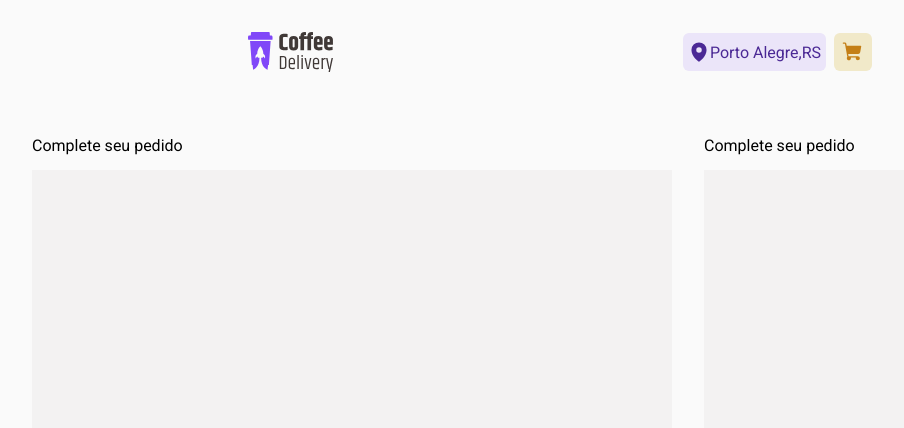
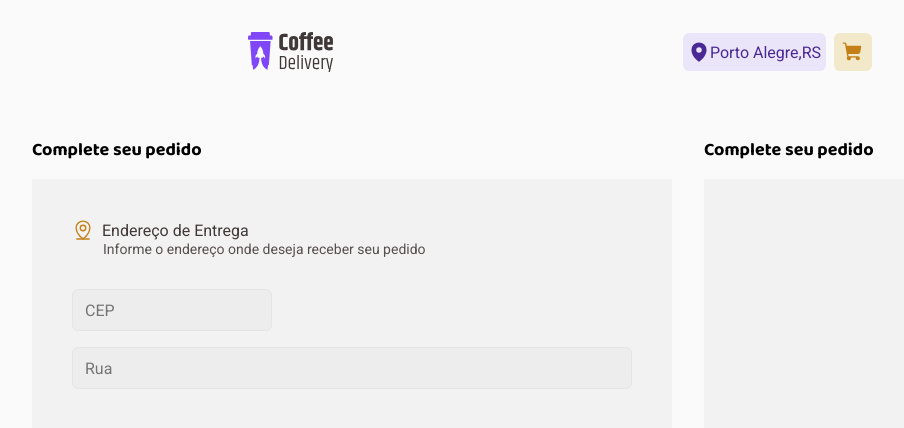
Before and after one commit to CarlosEduardoDeev/CoffeComerce, a React (Vite) app: page /cart in a window 1280 px wide. Shown: the top 428 px of the page, without its empty margins (48-952 px from the left). Built offline with nearby package versions, Linux system fonts and the light colour scheme.

Commit message:
Context Funcionando !

```diff
--- a/src/App.tsx
+++ b/src/App.tsx
@@ -3,19 +3,21 @@ import { defaultTheme } from './Style/Theme/Default'
 import {Router} from '../Router'
 import {BrowserRouter} from 'react-router-dom'
 import { GlobalStyle } from './Style/GlobalStyle/Global'
+import { CoffeContextProvider } from './Contexts/CoffeContext'
 
 
 
 
 function App() {
   return (
+    <CoffeContextProvider>
       <BrowserRouter>
         <ThemeProvider theme={defaultTheme}>
         <Router/>
         <GlobalStyle/>
         </ThemeProvider>
       </BrowserRouter>
-
+    </CoffeContextProvider>
   )
 }
 
--- a/src/Components/Card/index.tsx
+++ b/src/Components/Card/index.tsx
@@ -1,7 +1,8 @@
 import { TypeContainer,CardContainer,ButtonShopCart, DescriptionCoffee, TitleCoffe, TitleTypeCoffeeCard,PriceAndAmountContainer, CounterContainer } from "./style";
 import {Plus,Minus,ShoppingCartSimple} from 'phosphor-react'
-import { useState } from "react";
-import { coffees } from "../../Contexts/Context";
+import { useContext, useState } from "react";
+import { CoffeContext } from "../../Contexts/CoffeContext";
+
 
 interface CoffesProps {
   id: string;
@@ -21,7 +22,7 @@ export function Card({name,description,type,image,id,typeduo,typetrio,price}: Co
   const [shopingBuy,setShopingBuy] = useState([] as any)
   const [contadorAmount,setContadorAmount] = useState(0)
 
-
+  const {coffees} =useContext(CoffeContext)
 
   const idCoffes = id
   function funcContadorPlus(){
@@ -49,7 +50,7 @@ export function Card({name,description,type,image,id,typeduo,typetrio,price}: Co
   }
 
 
-  const typeduocontainer = typeduo
+
 
 
 
--- /dev/null
+++ b/src/Contexts/CoffeContext.tsx
@@ -0,0 +1,197 @@
+import { ReactNode, createContext } from "react";
+import {v4 as uuidv4} from 'uuid'
+import Coffee1 from '../../src/assets/CoffeTypes/Coffee1.svg'
+import Coffee2 from '../../src/assets/CoffeTypes/Coffee2.svg'
+import Coffee3 from '../../src/assets/CoffeTypes/Coffee3.svg'
+import Coffee4 from '../../src/assets/CoffeTypes/Coffee4.svg'
+import Coffee5 from '../../src/assets/CoffeTypes/Coffee5.svg'
+import Coffee6 from '../../src/assets/CoffeTypes/Coffee6.svg'
+import Coffee7 from '../../src/assets/CoffeTypes/Coffee7.svg'
+import Coffee8 from '../../src/assets/CoffeTypes/Coffee8.svg'
+import Coffee9 from '../../src/assets/CoffeTypes/Coffee9.svg'
+import Coffee10 from '../../src/assets/CoffeTypes/Coffee10.svg'
+import Coffee11 from '../../src/assets/CoffeTypes/Coffee11.svg'
+import Coffee12 from '../../src/assets/CoffeTypes/Coffee12.svg'
+import Coffee13 from '../../src/assets/CoffeTypes/Coffee13.svg'
+import Coffee14 from '../../src/assets/CoffeTypes/Coffee14.svg'
+
+    interface CoffesProps {
+    id: string;
+    name: string;
+    type: string;
+    typeduo?: string;
+    typetrio?: string;
+    description: string,
+    amount: string | any;
+    image: string | any;
+    price:string | any;
+  }
+
+
+
+    interface CoffeeContextType {
+        coffees:CoffesProps[];
+
+    }
+    interface ChildrenProps{
+        children:ReactNode
+    }
+
+
+export const CoffeContext = createContext({} as CoffeeContextType)
+
+
+export function CoffeContextProvider({children}:ChildrenProps){
+
+     const coffees = [
+        {
+            id:uuidv4(),
+            image:Coffee1,
+            name:"Expresso Tradicional",
+            type:"TRADICIONAL",
+            amount:0,
+            price:"9,90",
+            description:"O tradicional café feito com água quente e grãos moídos"
+
+        },
+         {
+             id:uuidv4(),
+             image:Coffee2,
+             name:"Expresso Americano",
+             type:"TRADICIONAL",
+             amount:0,
+             price:"9,90",
+             description:"Expresso diluído, menos intenso que o tradicional"
+
+         },
+         {
+             id:uuidv4(),
+             image:Coffee3,
+             name:"Expresso Cremoso",
+             type:"TRADICIONAL",
+             amount:0,
+             price:"9,90",
+             description:"Café expresso tradicional com espuma cremosa"
+
+         },
+         {
+             id:uuidv4(),
+             image:Coffee4,
+             name:"Expresso Gelado",
+             type:"TRADICIONAL",
+             typeduo:"GELADO",
+             amount:0,
+             price:"9,90",
+             description:"Bebida preparada com café expresso e cubos de gelo"
+
+         },
+         {
+             id:uuidv4(),
+             image:Coffee5,
+             name:"Café com Leite",
+             type:"TRADICIONAL",
+             typeduo:"COM LEITE",
+             amount:0,
+             price:"9,90",
+             description:"Meio a meio de expresso tradicional com leite vaporizado"
+
+         },
+         {
+             id:uuidv4(),
+             image:Coffee6,
+             name:"Latte",
+             typeduo:"COM LEITE",
+             type:"TRADICIONAL",
+             price:"9,90",
+             description:"Uma dose de café expresso com o dobro de leite e espuma cremosa"
+
+         },
+         {
+             id:uuidv4(),
+             image:Coffee7,
+             name:"Capuccino",
+             typeduo:"COM LEITE",
+             type:"TRADICIONAL",
+             price:"9,90",
+             description:"Bebida com canela feita de doses iguais de café, leite e espuma"
+
+         },
+         {
+             id:uuidv4(),
+             image:Coffee8,
+             name:"Macchiato",
+             typeduo:"COM LEITE",
+             type:"TRADICIONAL",
+             price:"9,90",
+             description:"Café expresso misturado com um pouco de leite quente e espuma"
+
+         },
+         {
+             id:uuidv4(),
+             image:Coffee9,
+             name:"Mocaccino",
+             typeduo:"COM LEITE",
+             type:"TRADICIONAL",
+             price:"9,90",
+             description:"Café expresso com calda de chocolate, pouco leite e espuma"
+
+         },
+         {
+             id:uuidv4(),
+             image:Coffee10,
+             name:"Chocolate Quente",
+             type:"COM LEITE",
+             typeduo:"ESPECIAL",
+             price:"9,90",
+             description:"Bebida feita com chocolate dissolvido no leite quente e café"
+
+         },
+         {
+             id:uuidv4(),
+             image:Coffee11,
+             name:"Cubano",
+             typeduo:"ALCOÓLICO",
+             typetrio:"GELADO",
+             price:"9,90",
+             type:"ESPECIAL",
+             description:"Drink gelado de café expresso com rum, creme de leite e hortelã"
+
+         },{
+             id:uuidv4(),
+             image:Coffee12,
+             name:"Havaiano",
+             type:"ESPECIAL",
+             price:"9,90",
+             description:"Bebida adocicada preparada com café e leite de coco"
+
+         },{
+             id:uuidv4(),
+             image:Coffee13,
+             name:"Árabe",
+             type:"ESPECIAL",
+             price:"9,90",
+             description:"Bebida preparada com grãos de café árabe e especiarias"
+
+         },{
+             id:uuidv4(),
+             image:Coffee14,
+             name:"Irlandês",
+             type:"ESPECIAL",
+             price:"9,90",
+             typeduo:'ALCOÓLICO',
+             description:"Bebida a base de café, uísque irlandês, açúcar e chantilly"
+
+         },
+    ]
+
+    return(
+        <CoffeContext.Provider
+            value={{
+                coffees,
+            }}
+        >
+            {children}
+        </CoffeContext.Provider>
+
+    )
+}
--- a/src/Pages/CartShopping/index.tsx
+++ b/src/Pages/CartShopping/index.tsx
@@ -1,12 +1,43 @@
-import {CartContainer,CartFinish,PageContainer, FormsContainer, PayContainer,CartFinishContainer} from './style'
+import {
+    CepInput,
+    TitleTextoForm,
+    CartContainer,
+    CartFinish,
+    PageContainer,
+    FormsContainer,
+    PayContainer,
+    CartFinishContainer,
+    TitleFormContainer,
+    SubtitlesForm,
+    RuaInput} from './style'
+import {MapPinLine} from 'phosphor-react'
+import { useContext } from 'react'
+import { CoffeContext } from '../../Contexts/CoffeContext'
 
 export function CartShopping(){
+
+    const {coffees} =useContext(CoffeContext)
+
+    console.log(coffees)
     return (
     <PageContainer>
 
         <CartContainer>
         <p>Complete seu pedido</p>
             <FormsContainer>
+                <TitleFormContainer>
+                    <TitleTextoForm><MapPinLine width={22} height={22} color="#C47F17"/>Endereço de Entrega</TitleTextoForm>
+                    <SubtitlesForm>Informe o endereço onde deseja receber seu pedido</SubtitlesForm>
+                </TitleFormContainer>
+                <CepInput
+                placeholder='CEP'
+                />
+                <RuaInput
+                placeholder='Rua'
+                />
+                <div>
+
+                </div>
 
             </FormsContainer>
             <PayContainer>
--- a/src/Pages/CartShopping/style.ts
+++ b/src/Pages/CartShopping/style.ts
@@ -5,13 +5,20 @@ export const CartContainer = styled.div`
     justify-content: center;
     flex-direction: column;
    gap: 15px;
+    p{
+        font-family: "Baloo 2";
+        font-weight: 700;
+        font-size: 1.125rem;
 
+    }
 `
 export const FormsContainer = styled.div`
 
     width: 40rem;
     height: 23.25rem;
     background-color: ${(props) => props.theme["base-card"]};
+    padding: 2.5rem;
+
 `
 export const PayContainer = styled.div`
     background-color: ${(props) => props.theme["base-card"]};
@@ -38,6 +45,12 @@ export const CartFinishContainer = styled.div`
 
     flex-direction: column;
    gap: 15px;
+   p{
+        font-family: "Baloo 2";
+        font-weight: 700;
+        font-size: 1.125rem;
+
+    }
 `
 export const CartFinish = styled.div`
 
@@ -45,3 +58,44 @@ export const CartFinish = styled.div`
     height:31.125rem;
     background-color: ${(props) => props.theme["base-card"]};
 `
+
+export const TitleFormContainer = styled.div`
+
+`
+
+export const TitleTextoForm = styled.div`
+    display: flex;
+    align-items: center;
+    font-family: "Roboto";
+    font-weight: 400;
+    color: ${props => props.theme["base-subtitle"]};
+    gap: 8px;
+`
+export const SubtitlesForm = styled.div`
+    font-size:0.875rem ;
+    font-weight: 400;
+    margin-left: 31px;
+    color: ${props => props.theme["base-text"]};
+
+`
+export const BaseInputContainer = styled.input`
+        display: flex;
+        align-items: center;
+        padding: 12px;
+        gap: 12px;
+        color: ${props => props.theme["base-label"]};
+        border-radius: 6px;
+        background-color: ${props => props.theme["base-input"]} ;
+        border: 1px solid ${props => props.theme["base-button"]};
+`
+export const CepInput = styled(BaseInputContainer)`
+        width: 12.5rem;
+        height:2.625rem;
+        margin-top: 32px;
+`
+export const RuaInput = styled(BaseInputContainer)`
+        width: 35rem;
+        height:2.625rem;
+        margin-top: 1rem;
+
+`
--- a/src/Pages/Home/index.tsx
+++ b/src/Pages/Home/index.tsx
@@ -1,7 +1,7 @@
 import { useContext, useState } from "react";
 import { HomeBanner } from "../../Components/BannerHome";
 import { Card } from "../../Components/Card";
-import { coffees } from "../../Contexts/Context";
+import { CoffeContext} from '../../Contexts/CoffeContext'
 import { ContainerListCoffee, ContainerPage, ListContainerCoffee, TitleMenuCoffee } from "./style";
 
 
@@ -10,7 +10,7 @@ import { ContainerListCoffee, ContainerPage, ListContainerCoffee, TitleMenuCoffe
 
 export function Home(){
 
-
+   const { coffees} = useContext(CoffeContext)
 
 
 
```
Lines whose indentation alone changed are shown as unchanged.
